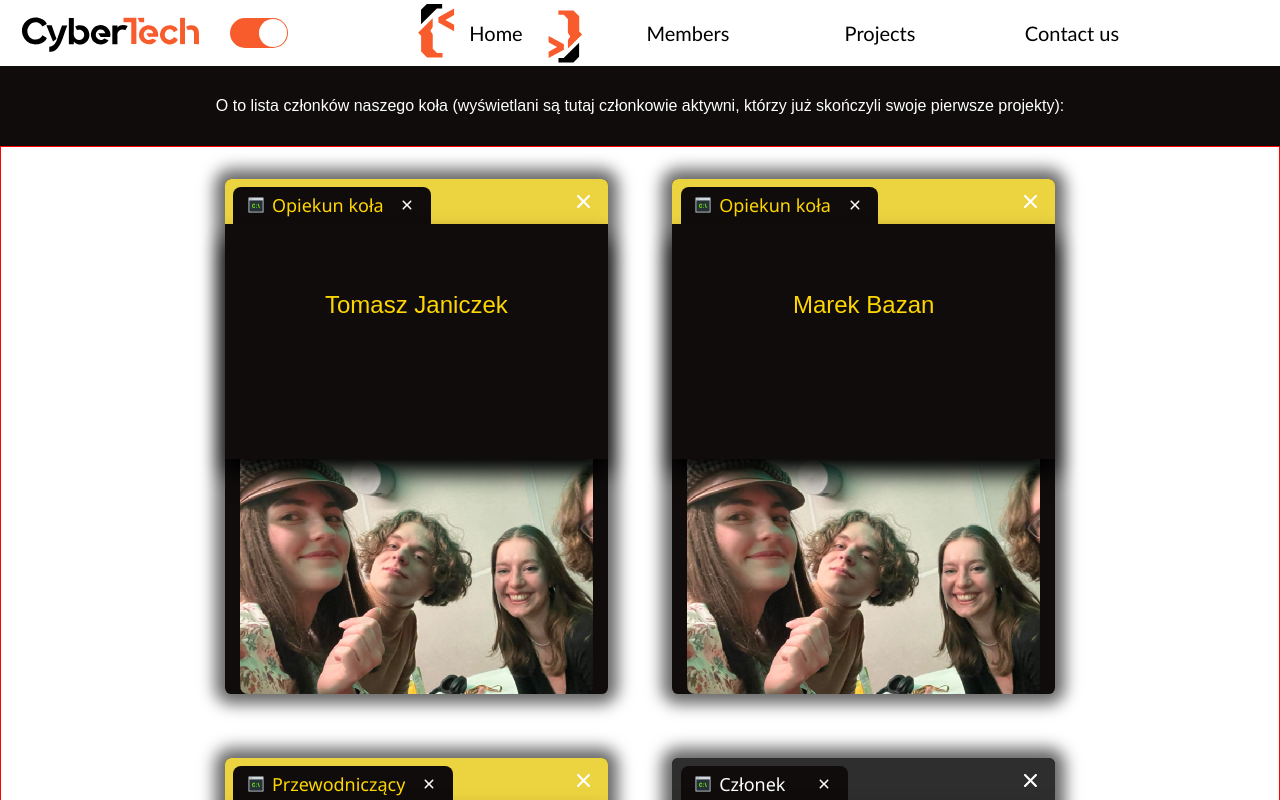
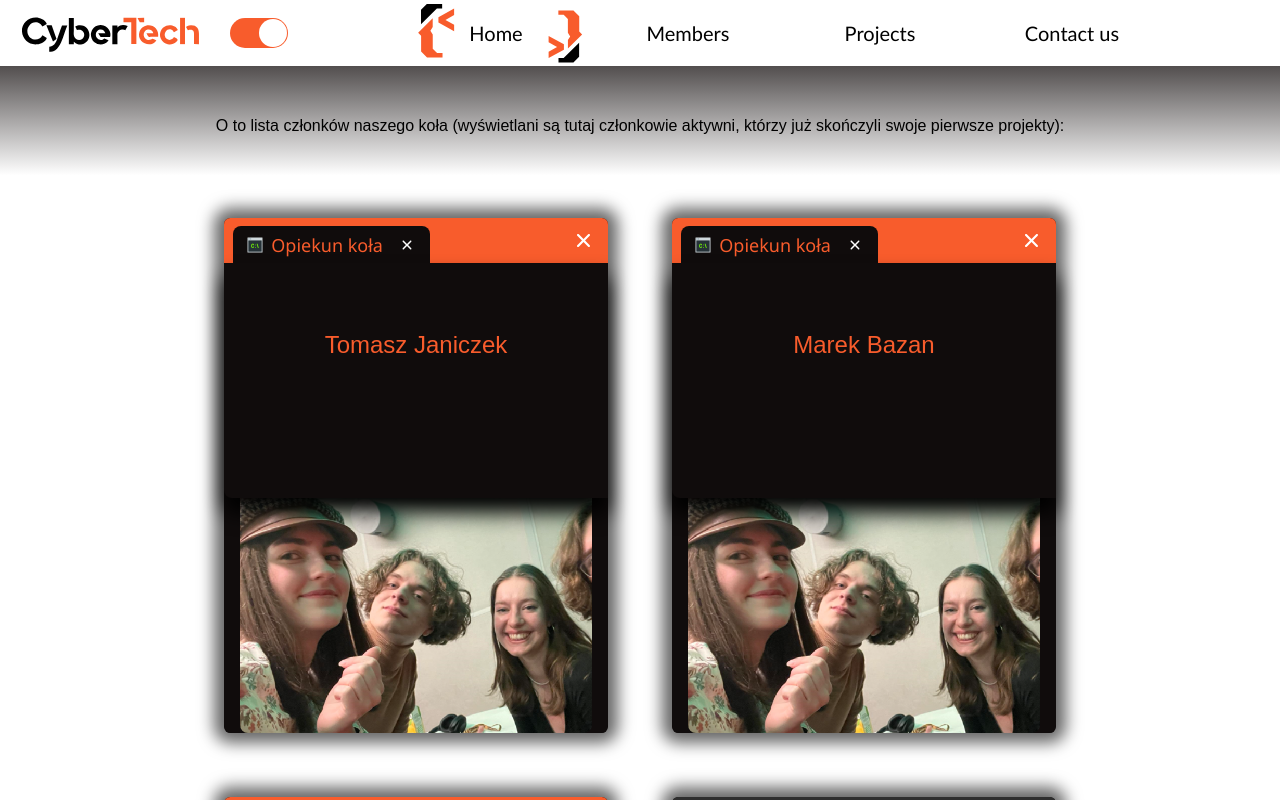
Before and after one commit to Magnificenton1/CyberTech-web-app, a React (Vite) app: page /members in a window 1280 px wide. Shown: the top 800 px of the page. Built offline with nearby package versions, Linux system fonts and the light colour scheme; the HTML template or start-up script is replaced by a standard one.

Commit message:
color tweaks

```diff
--- a/src/components/Members/MemberCard.jsx
+++ b/src/components/Members/MemberCard.jsx
@@ -10,17 +10,12 @@ export const MemberCard = ({
   desc,
   image,
   projects,
-  golden,
+  color
 }) => {
   const { theme } = useTheme();
-  let CardColor;
-  if(golden){
-    CardColor = "golden";
-  }else{
-    CardColor = theme;
-  }
-  return (
-    <WindowPanel text={role} class_number={golden ? 5 : 4}>
+  return (// color is a bool in json that tells if the panel needs to be highlighted, highlighted panel has class_number 5
+          // default members panel has number 4
+    <WindowPanel text={role} class_number={color ? 5 : 4}>
       <div className="member-card">
         <div className="member-desc">
           <div
@@ -33,7 +28,7 @@ export const MemberCard = ({
               flexDirection: "column",
             }}
           >
-            <div className={`member-name member-name-${CardColor}`}>
+            <div className={`member-name member-name-${theme}`}>
               {firstName} {lastName}
             </div>
             {desc.length === 0 ||
@@ -43,7 +38,7 @@ export const MemberCard = ({
             {projects.length === 0 ||
             (projects.length === 1 && projects[0] === "") ? null : (
               <div style={{ color: "white" }}>
-                <div className={`member-name-${CardColor}`}>Projekty: </div>
+                <div className={`member-name-${theme}`}>Projekty: </div>
                 {projects.map((project, index) => (
                   <span key={index}>{project} </span>
                 ))}
@@ -64,5 +59,5 @@ MemberCard.propTypes = {
   desc: PropTypes.string.isRequired,
   image: PropTypes.string.isRequired,
   projects: PropTypes.string.isRequired,
-  golden: PropTypes.bool.isRequired,
+  color: PropTypes.bool.isRequired,
 };
--- a/src/components/Members/Members.css
+++ b/src/components/Members/Members.css
@@ -7,13 +7,15 @@
   align-items: center;
   justify-content: center;
   flex-wrap: wrap;
+  border-bottom-left-radius: 0.5rem;
+  border-bottom-right-radius: 0.5rem;
+  background-color: rgb(16,12,12);
 }
 .members-list {
   display: flex;
   flex-wrap: wrap;
   justify-content: center;
   width: 100%;
-  border: solid red 1px;
 }
 
 .member-desc{
@@ -25,6 +27,8 @@
   display: flex;
   align-items:center;
   box-shadow: 15px 0px 20px rgba(0, 0, 0, 1);
+
+  border-bottom-left-radius: 0.5rem;
 
 
 
@@ -44,6 +48,7 @@
   display: block;
   border-bottom-right-radius: 0.5rem;
   border-bottom-left-radius: 0.5rem;
+
 }
 .member-name{
   /* font-size: clamp(1.1rem, 1vw + 0.2rem, 1.5rem); */
@@ -58,7 +63,3 @@
   color: #f85c2c;
   transition: color 0.5s ease;
 }
-.member-name-golden{
-  color: gold;
-  transition: color 0.5s ease;
-}
--- a/src/components/Members/Members.jsx
+++ b/src/components/Members/Members.jsx
@@ -2,7 +2,7 @@ import { MembersList } from "./MembersList";
 export const Members = () => {
   return (
     <div>
-      <div style={{ width: "100%", height: "10vh", display: "flex", justifyContent: "center", alignItems: "center", backgroundColor: "#100c0c", color: "white"}}>
+      <div style={{ width: "100%", height: "120px", display: "flex", justifyContent: "center", alignItems: "center", color: "black",textAlign: "center", background: "linear-gradient(180deg, #524e4e 0%, rgba(255,255,255,1) 91%)" }}>
         O to lista członków naszego koła (wyświetlani są tutaj członkowie aktywni, którzy już skończyli swoje pierwsze projekty):
       </div>
       <MembersList />
--- a/src/components/Members/MembersList.jsx
+++ b/src/components/Members/MembersList.jsx
@@ -16,7 +16,7 @@ export const MembersList = () => {
             desc={member.describtion}
             projects={member.projects}
             image={member.image}
-            golden={member.golden}
+            color={member.color}
           />
         );
       })}
--- a/src/components/Members/members.json
+++ b/src/components/Members/members.json
@@ -8,7 +8,7 @@
             "projects": [""],
             "image": "https://placehold.co/600x400/png",
             "COMMENT_DO_NOT_USE": "WYMIARY ZDJĘĆ TO 600X400!!!!!!!!, teoretycznie cokolwiek w skali 3x2 pasuje, lepsza jakość wręcz zalecana, wymiary mniejsze od 350x253 NIEZALECANE",
-            "golden": 1
+            "color": 1
         },
         {
             "firstname": "Marek",
@@ -18,7 +18,7 @@
             "projects": [""],
             "image": "placeholder600x400",
             "COMMENT_DO_NOT_USE": "WYMIARY ZDJĘĆ TO 600X400!!!!!!!!, teoretycznie cokolwiek w skali 3x2 pasuje, lepsza jakość wręcz zalecana, wymiary mniejsze od 350x253 NIEZALECANE",
-            "golden": 1
+            "color": 1
         },
         {
             "firstname": "Jacek",
@@ -28,7 +28,7 @@
             "projects": ["project1", "project2"],
             "image": "https://placehold.co/600x400",
             "COMMENT_DO_NOT_USE": "WYMIARY ZDJĘĆ TO 600X400!!!!!!!!, teoretycznie cokolwiek w skali 3x2 pasuje, lepsza jakość wręcz zalecana, wymiary mniejsze od 350x253 NIEZALECANE",
-            "golden": 1
+            "color": 1
         },
         {
             "firstname": "Marek",
--- a/src/components/WindowComponent/WindowTab.css
+++ b/src/components/WindowComponent/WindowTab.css
@@ -10,9 +10,13 @@
     display: flex;
     flex-direction: row;
     justify-content: space-between;
+
 }
-.window-tab-gold{
-    background-color: rgb(236, 211, 64);
+.window-tab-green{
+    background-color: #00ff77;
+}
+.window-tab-orange{
+    background-color: #f85c2c;
 }
 .tab-section-1{
     margin-top: 8px;
@@ -50,9 +54,14 @@
     white-space: nowrap;
     overflow: hidden;
     text-overflow: ellipsis;
+
+    transition: color 0.5s ease;
 }
-.text-tab-gold{
-    color: gold;
+.text-tab-green{
+    color: #00ff77;
+}
+.text-tab-orange{
+    color: #f85c2c;
 }
 .command-icon{
     font-size: 20px;
--- a/src/components/WindowComponent/WindowTab.jsx
+++ b/src/components/WindowComponent/WindowTab.jsx
@@ -3,12 +3,14 @@ import PropTypes from "prop-types";
 import { IoIosClose } from "react-icons/io";
 import { FcCommandLine } from "react-icons/fc";
 import { useVisibility } from "../FadeInSection/FadeInSection";
+import { useTheme } from "../Theme/useTheme";
 // import { GoPlus } from "react-icons/go";
 // import { VscChromeMinimize } from "react-icons/vsc";
 // import { VscChromeMaximize } from "react-icons/vsc";
 
 export const WindowTab = ({ text, setIsClosed, class_number }) => {
   const setIsVisible = useVisibility();
+  const { theme} = useTheme();
   const handleVisibility = () => {
     if (setIsVisible) {
       // It firstly checks for context (fade in section (useVisibility) - which is in homePage, but I do not want to use it here)
@@ -17,7 +19,7 @@ export const WindowTab = ({ text, setIsClosed, class_number }) => {
       // If context is not available, fall back to setIsClosed, which is default close animation for windowPanel
       // I could use only it but then there the nth child fade out wouldn't work
       // TO DO: check if it's really impossible to do with only setIsClosed
-      console.warn('No provider available, executing fallback function');
+      console.warn('No provider available, executing fallback function - delete later in WindowTab');
       setIsClosed(true);
       //fallbackFunction();
     }
@@ -25,9 +27,9 @@ export const WindowTab = ({ text, setIsClosed, class_number }) => {
   return (// there is only a value for window-tab-5 and text-tab-5 in CSS, the rest is default
           // i wanted some Panels to have different look without creating dependencies, so I came up with simple number values
     <>
-    <div className={`window-tab ${class_number === 5 ? "window-tab-gold" : ""}`}>
+    <div className={`window-tab ${class_number === 5 ? `window-tab-${theme}` : ""}`}>
         <div className="tab-section-1">
-          <div className={`text-tab ${class_number === 5 ? "text-tab-gold" : ""}`}><FcCommandLine className="command-icon"/>{text}</div>
+          <div className={`text-tab ${class_number === 5 ? `text-tab-${theme}` : ""}`}><FcCommandLine className="command-icon"/>{text}</div>
           <div className="close-tab">
             <div className="close-circle">
             <IoIosClose onClick={handleVisibility} style={{position: "absolute"}}/>
@@ -51,4 +53,6 @@ export const WindowTab = ({ text, setIsClosed, class_number }) => {
 
 WindowTab.propTypes = {
   text: PropTypes.string.isRequired,
+  setIsClosed: PropTypes.bool.isRequired,
+  class_number: PropTypes.number.isRequired
 };
```
